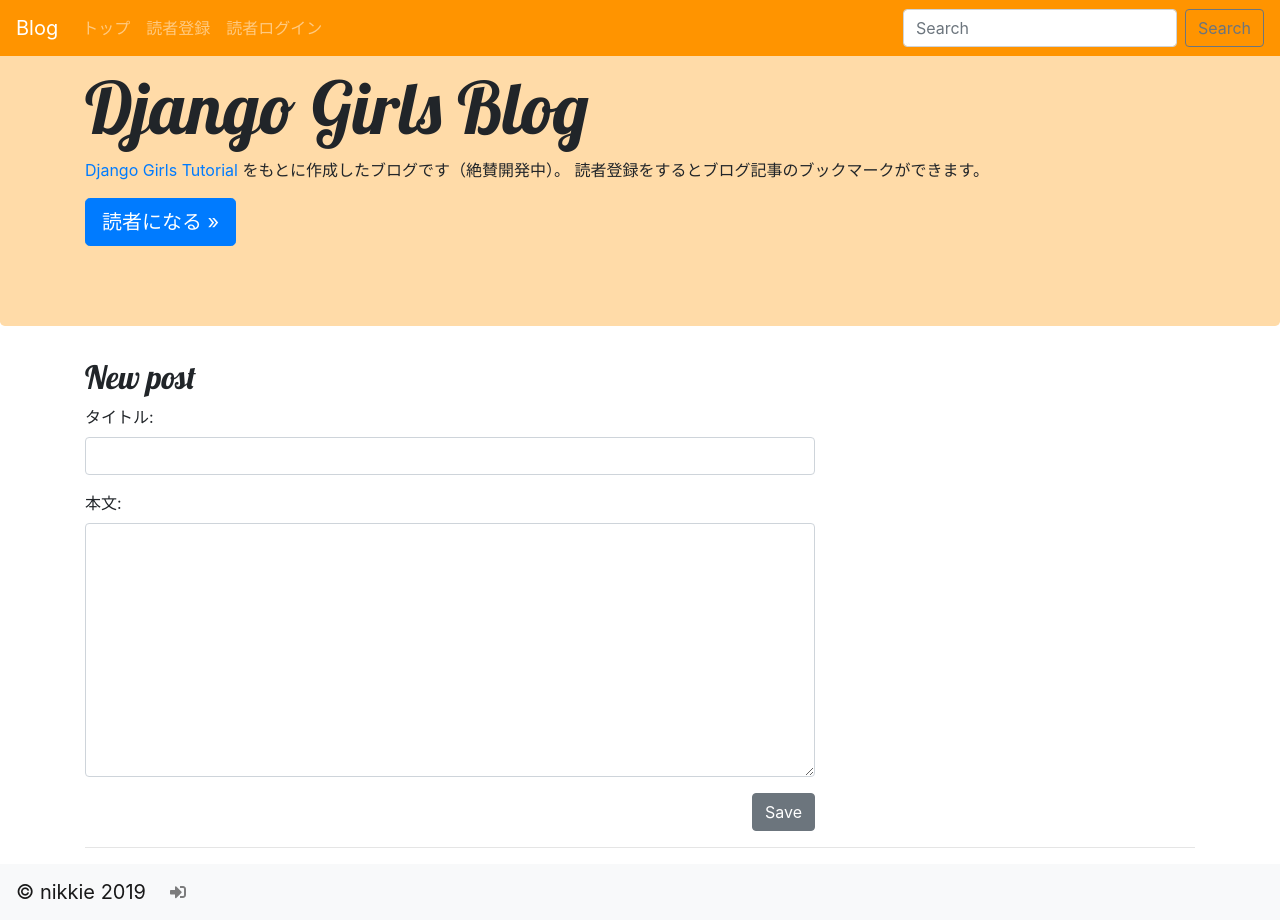
After one commit to ftnext/djangogirls-nextstep, a Django app: page /post/new/ in a window 1280 px wide. The commit adds this page. Run offline with Django 3.2, Linux system fonts and the light colour scheme; some libraries are stand-ins or nearby versions.

Commit message:
[feat] ログインユーザによる記事作成フォームを追加
* ref: https://tutorial.djangogirls.org/ja/django_forms/
* フッターに管理者用ナビゲーションメニューを表示（可能な限りわかりにくくするためfont-awesomeのアイコンとした） ref: https://getbootstrap.com/docs/4.3/components/navbar/
* PostFormクラスのイニシャライザを変更し、Bootstrap4のform-controlクラスが当たるようにした ref: https://narito.ninja/blog/detail/98/
* title, textともにHTMLタグのrequired, maxlengthによって空欄や201文字以上で送信されることがないため、is_validがFalseとなることはないと考えている

```diff
--- /dev/null
+++ b/django/blog/forms.py
@@ -0,0 +1,17 @@
+from django import forms
+
+from blog.models import Post
+
+
+class PostForm(forms.ModelForm):
+    def __init__(self, *args, **kwargs):
+        """Bootstrap4のform-controlクラスを追加する
+        （ラジオボタンやセレクトボックスがないため副作用はなし）
+        """
+        super().__init__(*args, **kwargs)
+        for field in self.fields.values():
+            field.widget.attrs['class'] = 'form-control'
+
+    class Meta:
+        model = Post
+        fields = ('title', 'text',)
--- /dev/null
+++ b/django/blog/templates/blog/post_edit.html
@@ -0,0 +1,11 @@
+{% extends 'base.html' %}
+
+{% block content %}
+  <h2>New post</h2>
+  <form method="POST" class="post-form">{% csrf_token %}
+    {{ form.as_p }}
+    <button type="submit" class="btn btn-secondary float-right">
+      Save
+    </button>
+  </form>
+{% endblock %}
--- a/django/blog/urls.py
+++ b/django/blog/urls.py
@@ -7,4 +7,5 @@
 urlpatterns = [
     path('', views.post_list, name='post_list'),
     path('post/<int:pk>/', views.post_detail, name='post_detail'),
+    path('post/new/', views.post_new, name='post_new'),
 ]
--- a/django/blog/views.py
+++ b/django/blog/views.py
@@ -1,9 +1,11 @@
 from django.shortcuts import (
     get_object_or_404,
+    redirect,
     render,
 )
 from django.utils import timezone
 
+from blog.forms import PostForm
 from blog.models import Post
 
 
@@ -15,3 +17,17 @@
 def post_detail(request, pk):
     post = get_object_or_404(Post, pk=pk)
     return render(request, 'blog/post_detail.html', {'post': post})
+
+
+def post_new(request):
+    if request.method == 'POST':
+        form = PostForm(request.POST)
+        if form.is_valid():
+            post = form.save(commit=False)
+            post.author = request.user
+            post.published_date = timezone.now()
+            post.save()
+            return redirect('blog:post_detail', pk=post.pk)
+    else:
+        form = PostForm()
+    return render(request, 'blog/post_edit.html', {'form': form})
--- a/django/templates/base.html
+++ b/django/templates/base.html
@@ -78,9 +78,33 @@
         <hr>
       </div>
     </main>
-    <footer class="container">
-      <p>© nikkie 2019</p>
+    <footer class="navbar navbar-expand-sm navbar-light bg-light">
+      <span class="navbar-brand mb-0">© nikkie 2019</span>
+      <button class="navbar-toggler" type="button" data-toggle="collapse" data-target="#navbarCollapse" aria-controls="navbarCollapse" aria-expanded="false" aria-label="Toggle navigation">
+        <span class="navbar-toggler-icon"></span>
+      </button>
+      <div class="collapse navbar-collapse" id="navbarCollapse">
+        <ul class="navbar-nav mr-auto">
+          <li class="nav-item">
+            <a class="nav-link" href="#">
+              <i class="fas fa-sign-in-alt"></i>
+            </a>
+          </li>
+          {% if user.is_authenticated %}
+            <li class="nav-item">
+              <a class="nav-link" href="{% url 'blog:post_new' %}">
+                <i class="far fa-plus-square"></i>
+              </a>
+            </li>
+          {% endif %}
+        </ul>
+      </div>
     </footer>
+    <script defer
+      src="https://use.fontawesome.com/releases/v5.8.1/js/all.js"
+      integrity="sha384-g5uSoOSBd7KkhAMlnQILrecXvzst9TdC09/VM+pjDTCM+1il8RHz5fKANTFFb+gQ"
+      crossorigin="anonymous">
+    </script>
     <script
       src="https://code.jquery.com/jquery-3.3.1.slim.min.js"
       integrity="sha384-q8i/X+965DzO0rT7abK41JStQIAqVgRVzpbzo5smXKp4YfRvH+8abtTE1Pi6jizo"
```
